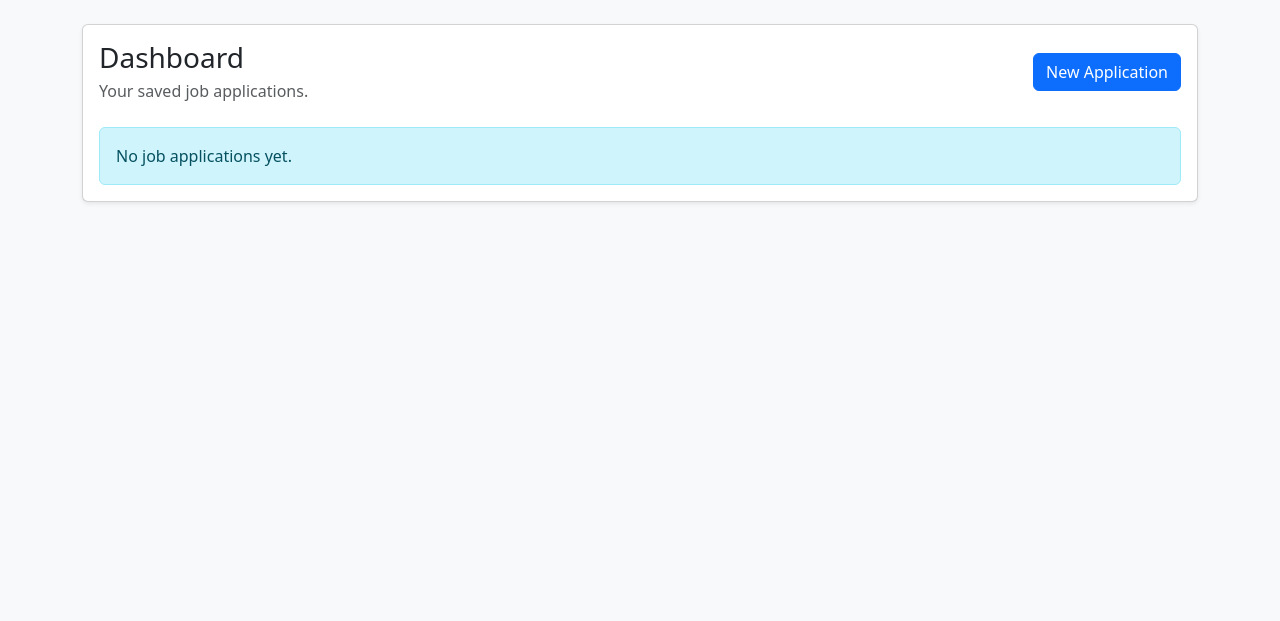
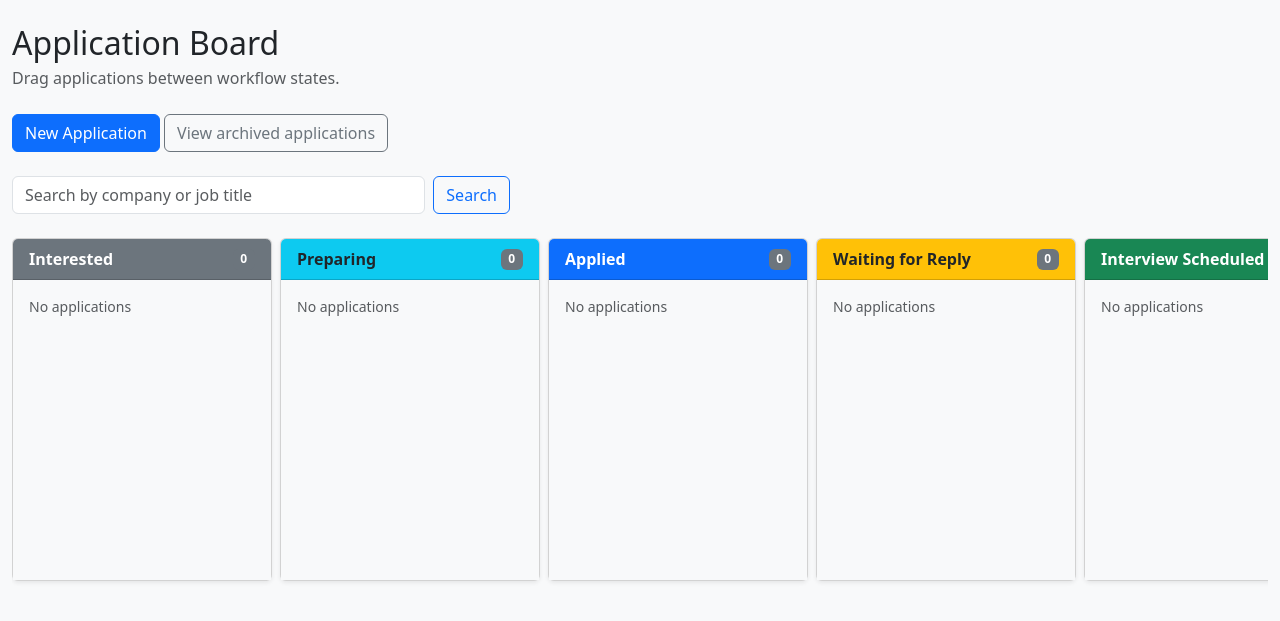
Before and after one commit to Hellenqin-uol/csm500-job-application-workflow, a Django app: page / in a window 1280 px wide. Shown: the part 56-677 px from the top of the page. Run offline with Django 5.2, Linux system fonts and the light colour scheme; the visitor is signed in with stand-in values (Sample User, id 1); data that the repository does not hold is empty; some libraries are stand-ins or nearby versions.

Commit message:
remove temporary home view

```diff
--- a/applications/templates/applications/home.html
+++ /dev/null
@@ -1,64 +0,0 @@
-{% extends "base.html" %}
-
-{% block title %}Dashboard{% endblock %}
-
-{% block content %}
-<div class="container">
-
-  <div class="card shadow-sm">
-    <div class="card-body">
-
-      <div class="d-flex justify-content-between align-items-center mb-4">
-        <div>
-          <h1 class="h3 mb-1">Dashboard</h1>
-          <p class="text-muted mb-0">
-            Your saved job applications.
-          </p>
-        </div>
-
-        <a href="{% url 'applications:application_create' %}" class="btn btn-primary">
-          New Application
-        </a>
-      </div>
-
-      {% if applications %}
-        <ul class="list-group">
-          {% for application in applications %}
-            <li class="list-group-item">
-                <div class="d-flex justify-content-between align-items-start">
-
-                    <div>
-                        <strong>{{ application.job_title }}</strong>
-                        at {{ application.company_name }}
-
-                        <span class="badge bg-secondary ms-2">
-                        {{ application.get_status_display }}
-                        </span>
-
-                        {% if application.application_deadline %}
-                        <div class="small text-muted mt-1">
-                            Deadline: {{ application.application_deadline }}
-                        </div>
-                        {% endif %}
-                    </div>
-
-                    <div class="btn-group btn-group-sm">
-                        <a href="{% url 'applications:application_detail' application.id %}" class="btn btn-outline-primary">Details</a>
-                        <a href="{% url 'applications:application_update' application.id %}" class="btn btn-outline-secondary">Edit</a>
-                        <a href="{% url 'applications:application_delete' application.id %}" class="btn btn-outline-danger">Delete</a>
-                    </div>
-                    </div>
-                </li>
-          {% endfor %}
-        </ul>
-      {% else %}
-        <div class="alert alert-info mb-0">
-          No job applications yet.
-        </div>
-      {% endif %}
-
-    </div>
-  </div>
-
-</div>
-{% endblock %}
--- a/applications/templates/applications/job_application_detail.html
+++ b/applications/templates/applications/job_application_detail.html
@@ -87,6 +87,6 @@
       </div>
     </div>
 
-    <a href="{% url 'applications:home' %}" class="btn btn-outline-secondary">Back</a>
+    <a href="{% url 'applications:kanban' %}" class="btn btn-outline-secondary">Back</a>
   </div>
 {% endblock %}
--- a/applications/templates/applications/job_application_form.html
+++ b/applications/templates/applications/job_application_form.html
@@ -119,7 +119,7 @@
         </div>
 
         <div class="d-flex justify-content-end gap-2">
-          <a href="{% url 'applications:home' %}" class="btn btn-outline-secondary">
+          <a href="{% url 'applications:kanban' %}" class="btn btn-outline-secondary">
             Cancel
           </a>
 
--- a/applications/urls.py
+++ b/applications/urls.py
@@ -4,8 +4,7 @@ from . import views
 app_name = "applications"
 
 urlpatterns = [
-    path("", views.HomeView.as_view(), name="home"),
-    path("kanban/", views.KanbanBoardView.as_view(), name="kanban"),
+    path("", views.KanbanBoardView.as_view(), name="kanban"),
     path("applications/new/", views.JobApplicationCreateView.as_view(), name="application_create"),
     path("applications/<int:pk>/", views.JobApplicationDetailView.as_view(), name="application_detail"),
     path("applications/<int:pk>/edit/", views.JobApplicationUpdateView.as_view(), name="application_update"),
--- a/applications/views.py
+++ b/applications/views.py
@@ -17,11 +17,11 @@ from django.views.generic import DetailView, UpdateView, DeleteView
 class RegisterView(CreateView):
     form_class = BootstrapUserCreationForm
     template_name = "registration/register.html"
-    success_url = reverse_lazy("applications:home")
+    success_url = reverse_lazy("applications:kanban")
 
     def dispatch(self, request, *args, **kwargs):
         if request.user.is_authenticated:
-            return redirect("applications:home")
+            return redirect("applications:kanban")
         return super().dispatch(request, *args, **kwargs)
 
     def form_valid(self, form):
@@ -30,19 +30,6 @@ class RegisterView(CreateView):
         login(self.request, self.object)
 
         return response
-
-# test view, will be replaced later by kanban board
-class HomeView(LoginRequiredMixin, TemplateView):
-    template_name = "applications/home.html"
-
-    def get_context_data(self, **kwargs):
-        context = super().get_context_data(**kwargs)
-
-        context["applications"] = JobApplication.objects.filter(
-            user=self.request.user
-        )
-
-        return context
 
 class KanbanBoardView(LoginRequiredMixin, TemplateView):
     template_name = "applications/kanban.html"
@@ -85,7 +72,7 @@ class JobApplicationCreateView(LoginRequiredMixin, SuccessMessageMixin, CreateVi
     model = JobApplication
     form_class = JobApplicationForm
     template_name = "applications/job_application_form.html"
-    success_url = reverse_lazy("applications:home")
+    success_url = reverse_lazy("applications:kanban")
     success_message = "Application '%(job_title)s' was created successfully."
 
     def form_valid(self, form):
@@ -105,7 +92,7 @@ class JobApplicationUpdateView(LoginRequiredMixin, SuccessMessageMixin, UpdateVi
     form_class = JobApplicationForm
     template_name = "applications/job_application_form.html"
     context_object_name = "application"
-    success_url = reverse_lazy("applications:home")
+    success_url = reverse_lazy("applications:kanban")
     success_message = "Application '%(job_title)s' was updated successfully."
 
     def get_queryset(self):
@@ -116,7 +103,7 @@ class JobApplicationDeleteView(LoginRequiredMixin, DeleteView):
     model = JobApplication
     template_name = "applications/job_application_confirm_delete.html"
     context_object_name = "application"
-    success_url = reverse_lazy("applications:home")
+    success_url = reverse_lazy("applications:kanban")
 
     def get_queryset(self):
         return JobApplication.objects.filter(user=self.request.user)
--- a/jobtracker/settings.py
+++ b/jobtracker/settings.py
@@ -131,5 +131,5 @@ MAILERS = {
 
 # Add Django default login methods
 LOGIN_URL = "login"
-LOGIN_REDIRECT_URL = "applications:home" # change later
+LOGIN_REDIRECT_URL = "applications:kanban"
 LOGOUT_REDIRECT_URL = "login"
--- a/templates/base.html
+++ b/templates/base.html
@@ -18,7 +18,7 @@
   <body class="bg-light">
     <nav class="navbar navbar-expand-lg navbar-dark bg-dark">
       <div class="container-fluid">
-        <a class="navbar-brand" href="{% url 'applications:home' %}">Job Tracker</a>
+        <a class="navbar-brand" href="{% url 'applications:kanban' %}">Job Tracker</a>
 
         <div class="d-flex align-items-center">
           {% if user.is_authenticated %}
```
